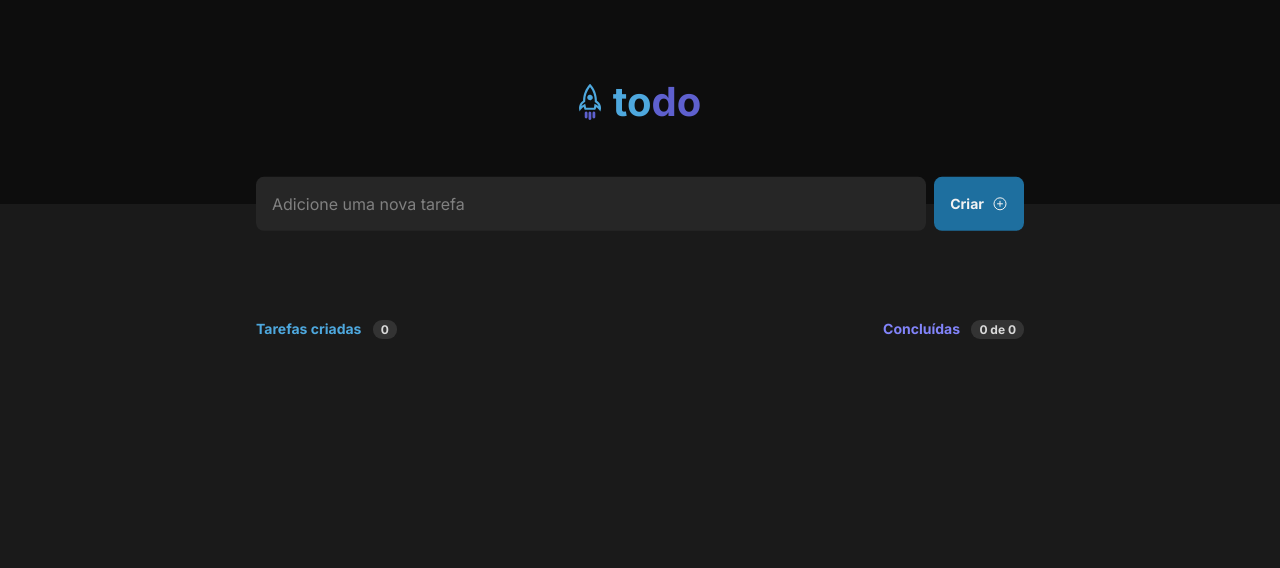
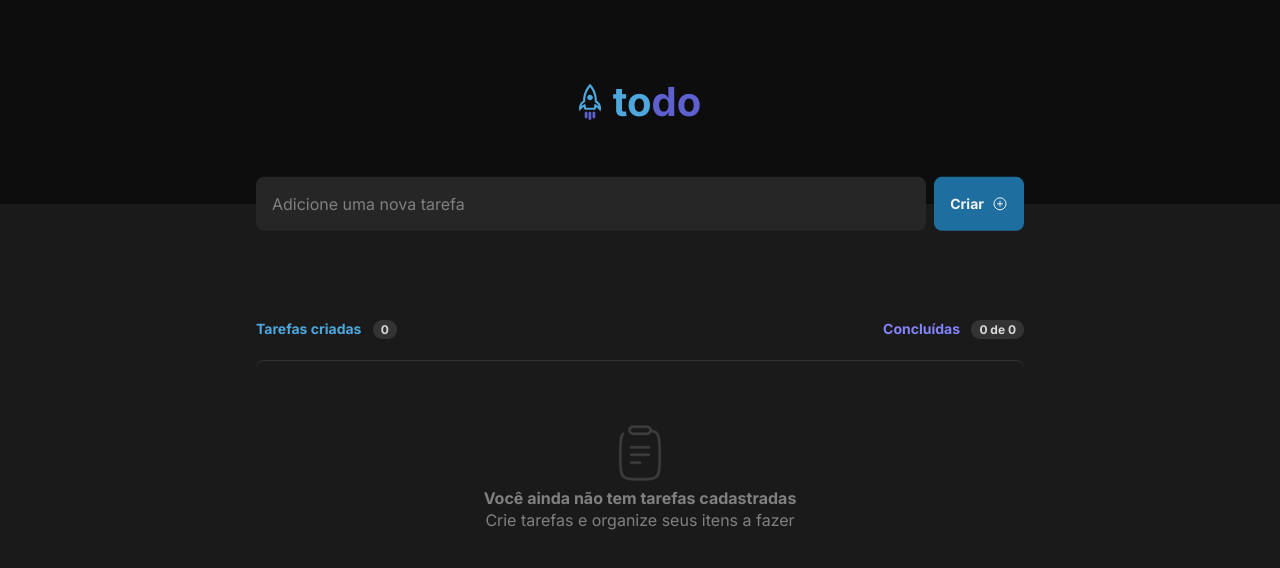
Before and after one commit to CamilaSBVieira/to-do-list, a React (Vite) app: page / in a window 1280 px wide. Shown: the top 568 px of the page. Built offline with nearby package versions, Linux system fonts and the light colour scheme.

Commit message:
Fix task sorting

```diff
--- a/src/components/Task.module.css
+++ b/src/components/Task.module.css
@@ -9,6 +9,13 @@
 }
 .task + .task {
     margin-top: .75rem;
+}
+.task div {
+    display: flex;
+    gap: .75rem;
+    flex: 1;
+    align-items: center;
+    cursor: pointer;
 }
 
 .taskCheckbox {
@@ -52,7 +59,12 @@
     color: var(--gray-100);
     font-size: .875rem;
     line-height: 1.4;
-    flex: 1;
+}
+.taskContentChecked {
+    color: var(--gray-300);
+    text-decoration: line-through;
+    font-size: .875rem;
+    line-height: 1.4;
 }
 
 .taskDeleteButton {
--- a/src/components/Task.tsx
+++ b/src/components/Task.tsx
@@ -21,14 +21,20 @@ export function Task({ task, onDeleteTask, onToggleTask }: TaskProps) {
 
     return (
         <div className={styles.task}>
+            <div onClick={handleTaskCompletion}>
                 <button
-                onClick={handleTaskCompletion}
+
                     title="Deletar tarefa"
                     className={task.completed ? styles.taskCheckboxChecked : styles.taskCheckbox}
                 >
                     <Check size={14.82} />
                 </button>
-            <p className={styles.taskContent}>{task.content}</p>
+                <p
+                    className={task.completed ? styles.taskContentChecked : styles.taskContent}
+                >
+                    {task.content}
+                </p>
+            </div>
             <button
                 onClick={handleDeleteTask}
                 className={styles.taskDeleteButton}
--- a/src/components/Tasks.module.css
+++ b/src/components/Tasks.module.css
@@ -57,3 +57,16 @@ footer {
     background-color: var(--gray-400);
     color: var(--red-200);
 }
+
+.taskListEmpty {
+    font-size: 1rem;
+    line-height: 1.4;
+    text-align: center;
+    color: var(--gray-300);
+    border-top: 1px solid var(--gray-400);
+    border-radius: 8px;
+    padding: 4rem 0;
+}
+.taskListEmptyTitle {
+    font-weight: bold;
+}
--- a/src/components/Tasks.tsx
+++ b/src/components/Tasks.tsx
@@ -1,6 +1,7 @@
 import { TaskType } from '../App'
 import { Task } from './Task'
 import { Trash, TrashSimple } from 'phosphor-react'
+import emptyList from '../assets/images/emptyList.png'
 import styles from './Tasks.module.css'
 
 export type deleteFunction = (id: number) => void
@@ -42,12 +43,21 @@ export function Tasks({ tasks, onDeleteTask, onToggleTask, onDeleteAllTasks, onD
         <p className={styles.tasksCreated}>Tarefas criadas <span>{numberOfTasks}</span></p>
         <p className={styles.tasksFinished}>Concluídas <span>{numberOfCompletedTasks} de {numberOfTasks}</span></p>
       </header>
-      <div>
-        {tasks.map((task: TaskType) => <Task key={task.id} task={task} onDeleteTask={onDeleteTask} onToggleTask={onToggleTask} />)}
-      </div>
-      <footer>
-        {tasks.length === 0 ||
-          <>
+      {tasks.length === 0 &&
+        <div className={styles.taskListEmpty}>
+          <img src={emptyList} />
+          <h3 className={styles.taskListEmptyTitle}>Você ainda não tem tarefas cadastradas</h3>
+          <p>Crie tarefas e organize seus itens a fazer</p>
+        </div>
+        ||
+        <>
+          <div>
+            {tasks.sort((task: TaskType) => task.completed ? 1 : -1)
+              .map((task: TaskType) => <Task key={task.id} task={task} onDeleteTask={onDeleteTask} onToggleTask={onToggleTask} />)}
+          </div>
+          <footer>
+
+
             <button
               onClick={handleDeleteAllTasks}
               className={styles.footerButton}
@@ -62,9 +72,9 @@ export function Tasks({ tasks, onDeleteTask, onToggleTask, onDeleteAllTasks, onD
               Excluir tarefas concluídas
               <TrashSimple size={24} />
             </button>
-          </>
-        }
-      </footer>
+          </footer>
+        </>
+      }
     </section>
   )
 }
```
Also changed, not shown: src/assets/images/emptyList.png (added). Lines whose indentation alone changed are shown as unchanged.
